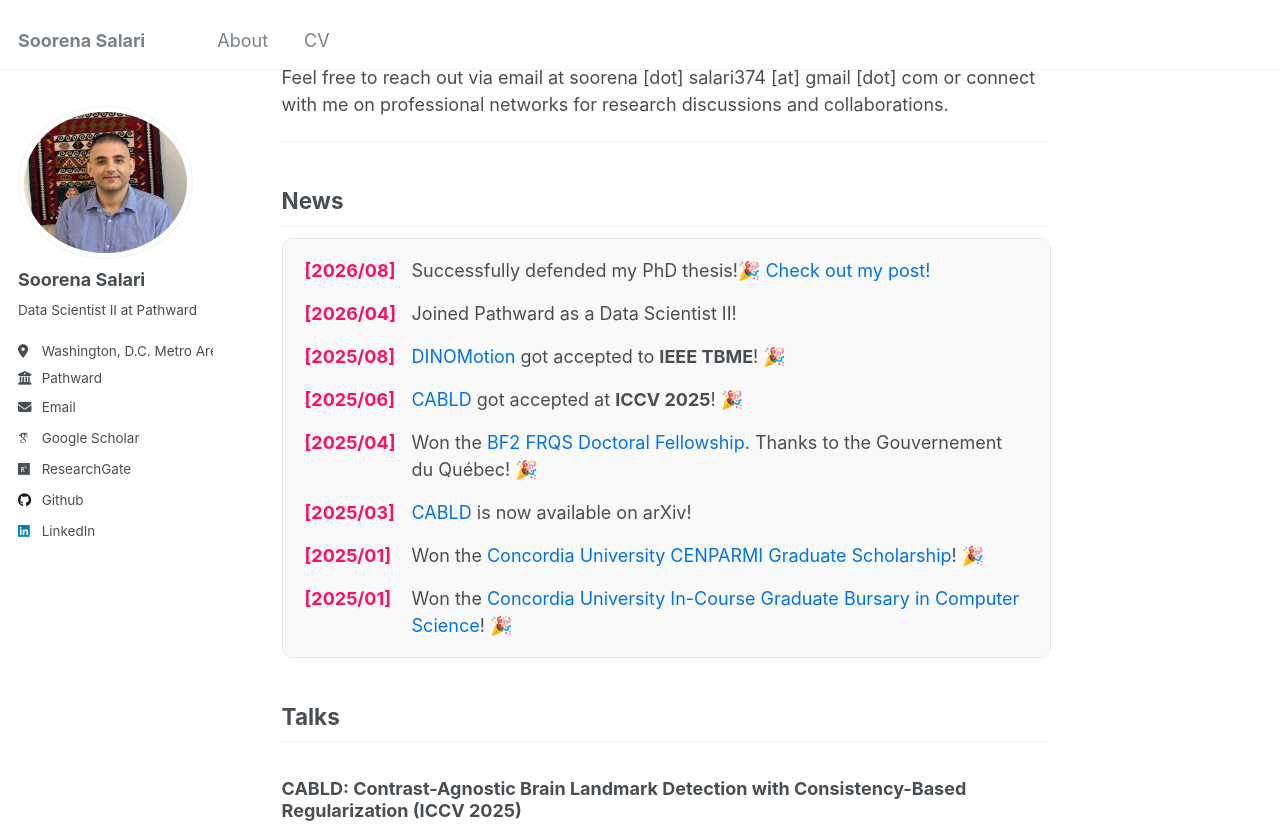
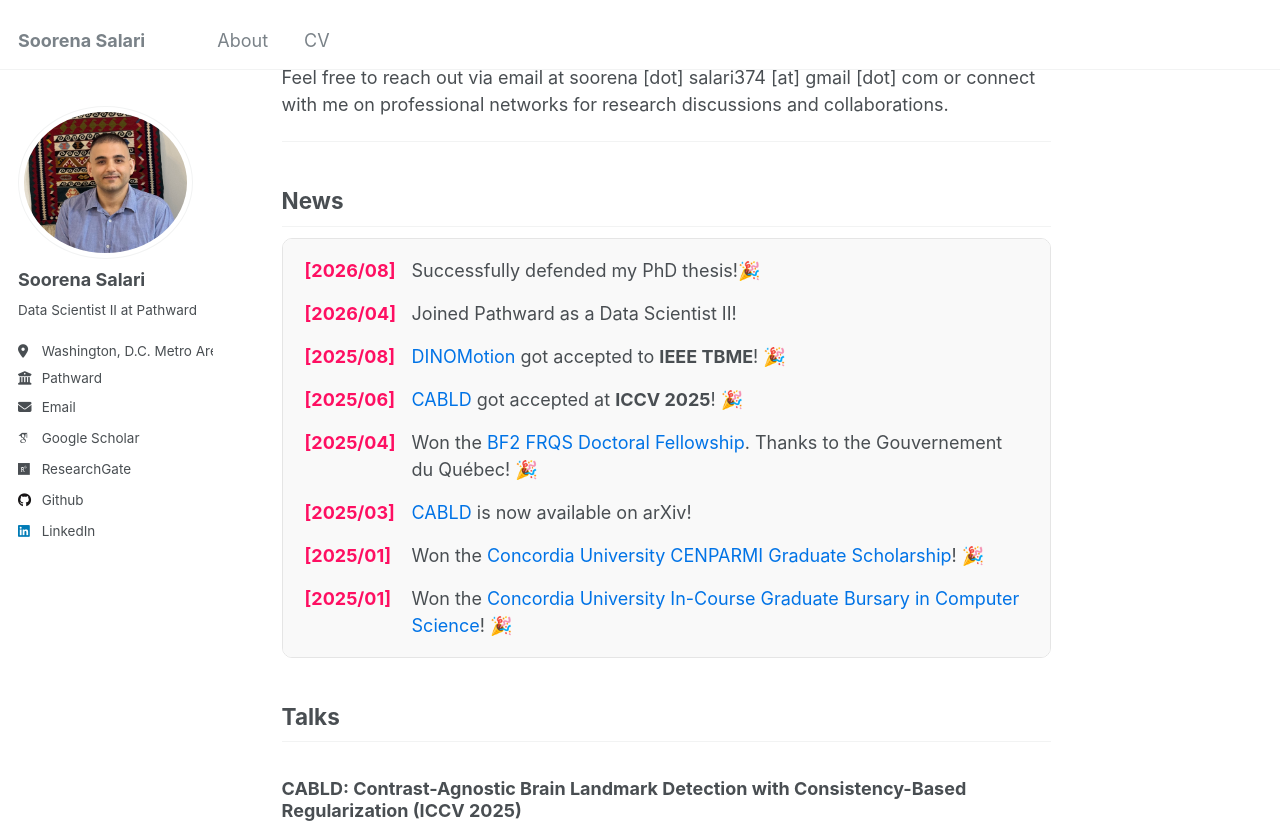
Before and after one commit to soorenasalari/soorenasalari.github.io, a Jekyll site: the page built from _pages/about.md, in a window 1280 px wide and 900 px high, scrolled down 500 px, cut to the strip 0-826 px from the top of the window. Built offline with Jekyll 4.4.1, drawn with Linux system fonts in a browser that asks for light colours; some web fonts are replaced.

Commit message:
Update about.md
Signed-off-by: Soorena Salari <73616711+soorenasalari@users.noreply.github.com>

```diff
--- a/_pages/about.md
+++ b/_pages/about.md
@@ -83,7 +83,7 @@ Feel free to reach out via email at soorena [dot] salari374 [at] gmail [dot] com
 
       <li>
         <span class="news-date">[2026/08]</span>
-        <span>Successfully defended my PhD thesis!🎉 <a href="https://lnkd.in/p/e52Q7jxr" target="_blank" rel="noopener noreferrer">Check out my post!</a> </span>
+        <span>Successfully defended my PhD thesis!🎉 </span>
       </li>
 
       <li>
```
